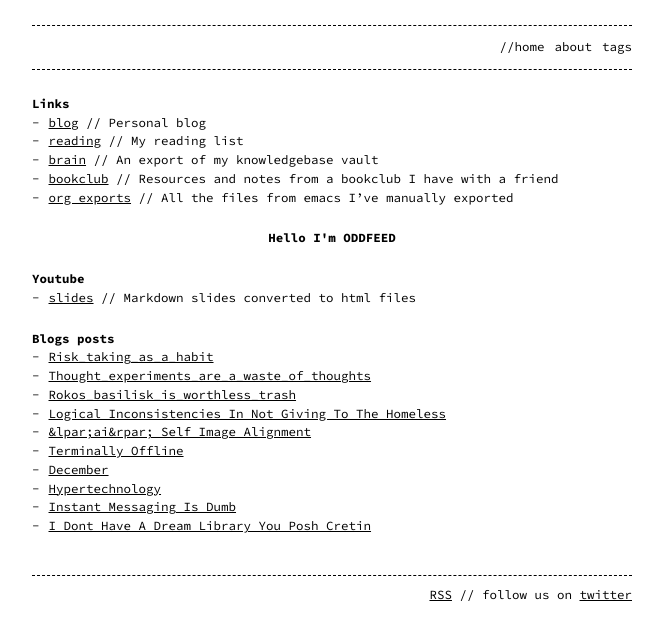
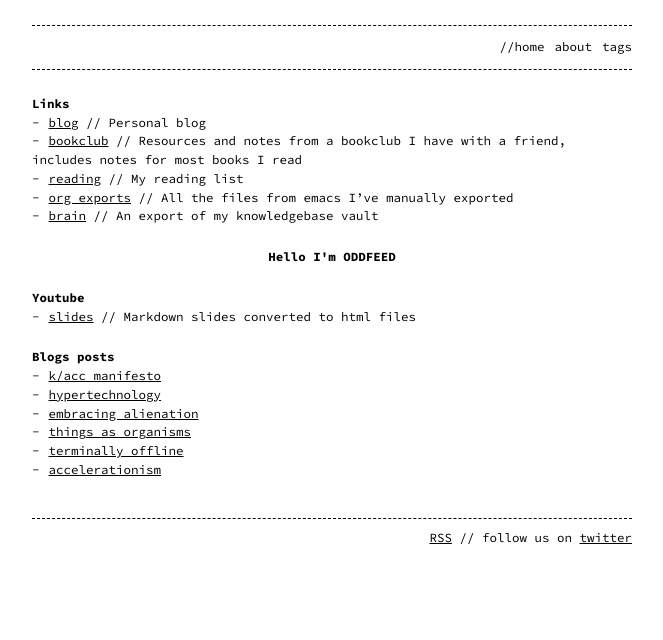
Before and after one commit to gratefuldaemon/gratefuldaemon, a Jekyll site: the page built from index.md, in a window 1280 px wide. Shown: the top 640 px of the page, without its empty margins (308-971 px from the left). Built offline with Jekyll 4.4.1, drawn with Linux system fonts in a browser that asks for light colours.

Commit message:
update index

```diff
--- a/index.md
+++ b/index.md
@@ -6,10 +6,12 @@ permalink: /
 
 # Links
 - [blog](https://blog.alienate.earth) // Personal blog
+- [bookclub](https://bookclub.alienate.earth) // Resources and notes from a bookclub I have with a friend, includes notes for most books I read
 - [reading](https://org.alienate.earth/reading.html) // My reading list
+- [org exports](https://org.alienate.earth) // All the files from emacs I've manually exported
 - [brain](https://brain.alienate.earth) // An export of my knowledgebase vault
-- [bookclub](https://bookclub.alienate.earth) // Resources and notes from a bookclub I have with a friend
-- [org exports](https://org.alienate.earth) // All the files from emacs I've manually exported
+
+
 
 <h1 align="center">Hello I'm ODDFEED</h1>
 
@@ -17,15 +19,9 @@ permalink: /
 - [slides](https://slides.alienate.earth) // Markdown slides converted to html files
 
 ### Blogs posts
-<!-- BLOG-POST-LIST:START -->
-- [Risk_taking_as_a_habit](https://blog.alienate.earth/risk_taking_as_a_habit/)
-- [Thought_experiments_are_a_waste_of_thoughts](https://blog.alienate.earth/thought_experiments_are_a_waste_of_thoughts/)
-- [Rokos_basilisk_is_worthless_trash](https://blog.alienate.earth/rokos_basilisk_is_worthless_trash/)
-- [Logical Inconsistencies In Not Giving To The Homeless](https://blog.alienate.earth/Logical-inconsistencies-in-not-giving-to-the-homeless/)
-- [&lpar;ai&rpar; Self Image Alignment](https://blog.alienate.earth/(AI)-self-image-alignment/)
-- [Terminally Offline](https://blog.alienate.earth/Terminally-offline/)
-- [December](https://blog.alienate.earth/December/)
-- [Hypertechnology](https://blog.alienate.earth/hypertechnology/)
-- [Instant Messaging Is Dumb](https://blog.alienate.earth/Instant-messaging-is-dumb/)
-- [I Dont Have A Dream Library You Posh Cretin](https://blog.alienate.earth/I-dont-have-a-dream-library-you-posh-cretin/)
-<!-- BLOG-POST-LIST:END -->
+- [k/acc manifesto](https://blog.alienate.earth/a_k_acc_manifesto/)
+- [hypertechnology](https://blog.alienate.earth/hypertechnology/)
+- [embracing alienation](https://blog.alienate.earth/Embracing-Alienation/)
+- [things as organisms](https://blog.alienate.earth/Things-as-organisms/)
+- [terminally offline](https://blog.alienate.earth/Terminally-offline/)
+- [accelerationism](https://blog.alienate.earth/Accelerationism/)
```
